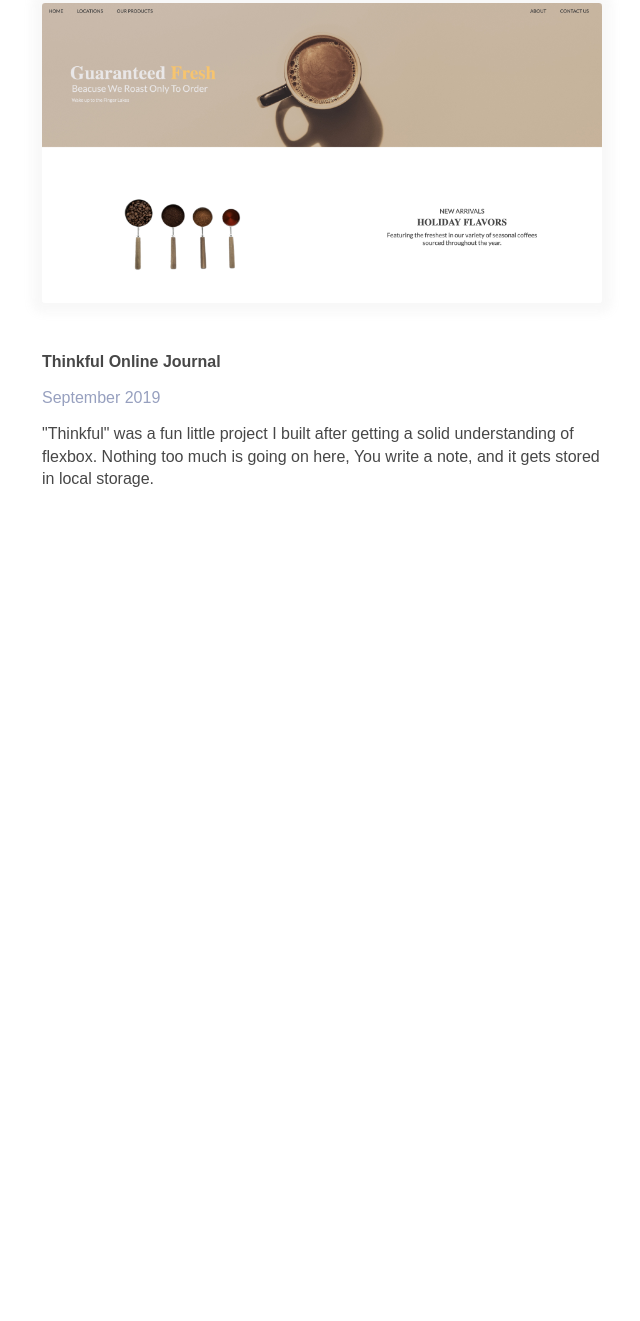
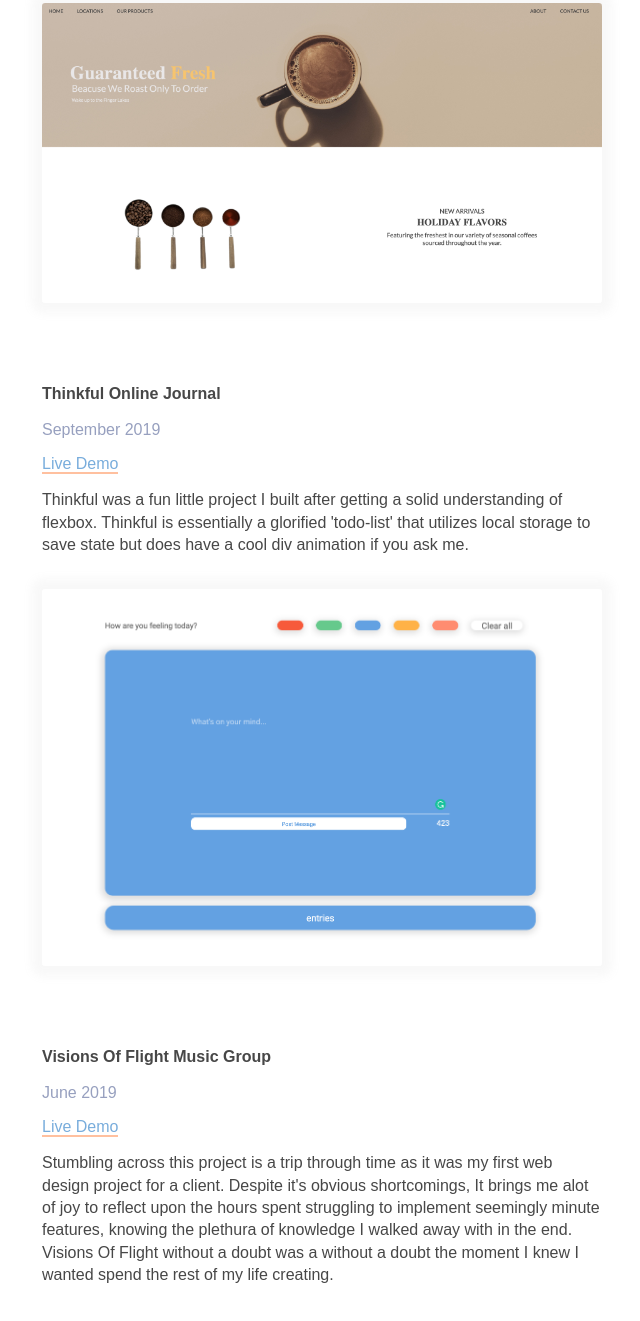
Before and after one commit to alexSatchell/Gatsby-Portfolio-Site, a Gatsby site: page /Graveyard in a window 1280 px wide. Shown: the part 513-1834 px from the top of the page, without its empty margins (318-958 px from the left). Before the commit the page ends 1100 px from the top, so only its background shows below. Built offline with nearby package versions, Linux system fonts and the light colour scheme; Gatsby itself is replaced by a stand-in of ours.

Commit message:
Fixed font resizing issues

```diff
--- a/src/components/Projects/ProjectList/styles.js
+++ b/src/components/Projects/ProjectList/styles.js
@@ -9,7 +9,6 @@ export const ProjectListContainer = styled.div`
   display: flex;
   align-items: flex-start;
   justify-content: flex-start;
-  /* border: 1px solid black; */
 
   @media (${QUERIES.small}) {
     align-items: center;
@@ -18,9 +17,7 @@ export const ProjectListContainer = styled.div`
   }
 
   @media (${QUERIES.xsmall}) {
-    align-items: center;
-    justify-content: center;
-    width: 100%;
+    grid-column: 3 / -3;
   }
 `
 
--- a/src/pages/Graveyard.js
+++ b/src/pages/Graveyard.js
@@ -10,6 +10,7 @@
 import Navigation from "../components/Article/Navigation"
 
 import coffeeRoasters from "../images/coffeeRoasters.jpg"
+import thinkful from "../images/thinkful.png"
 
 const Graveyard = () => {
   return (
@@ -22,7 +23,7 @@
           Though not always the most appealing, every project here has served as
           a monumental stepping stone in my growth as a developer. I believe it
           is vital to document your programming journey and can help prevent the
-          inevitable 'imposter syndrome' we all face.
+          inevitable "imposter syndrome" we all face.
         </Paragraph>
         <Article>
           <Paragraph>
@@ -41,14 +42,41 @@
           </Paragraph>
           <Image src={coffeeRoasters} width={"100%"} />
 
-          <Paragraph margin={"3rem 0 0 0 "}>
+          <Paragraph margin={"5rem 0 0 0 "}>
             <strong>Thinkful Online Journal</strong>
           </Paragraph>
           <Date>September 2019</Date>
+          <ExternalLink
+            target="_blank"
+            href="https://alexsatchell.github.io/Thinkful-Online-Journal/"
+          >
+            Live Demo
+          </ExternalLink>
           <Paragraph>
-            "Thinkful" was a fun little project I built after getting a solid
-            understanding of flexbox. Nothing too much is going on here, You
-            write a note, and it gets stored in local storage.
+            Thinkful was a fun little project I built after getting a solid
+            understanding of flexbox. Thinkful is essentially a glorified
+            'todo-list' that utilizes local storage to save state but does have
+            a cool div animation if you ask me.
+          </Paragraph>
+          <Image src={thinkful} width={"100%"} />
+          <Paragraph margin={"5rem 0 0 0 "}>
+            <strong>Visions Of Flight Music Group</strong>
+          </Paragraph>
+          <Date>June 2019</Date>
+          <ExternalLink
+            target="_blank"
+            href="https://alexsatchell.github.io/Coffee-Roasters/"
+          >
+            Live Demo
+          </ExternalLink>
+          <Paragraph>
+            Stumbling across this project is a trip through time as it was my
+            first web design project for a client. Despite it's obvious
+            shortcomings, It brings me alot of joy to reflect upon the hours
+            spent struggling to implement seemingly minute features, knowing the
+            plethura of knowledge I walked away with in the end. Visions Of
+            Flight without a doubt was a without a doubt the moment I knew I
+            wanted spend the rest of my life creating.
           </Paragraph>
         </Article>
       </ArticleContainer>
```
Also changed, not shown: src/components/Header/styles.js (+1 -6 lines), src/components/Projects/ProjectItem/styles.js (+22 -1 lines), src/styling/global.js (+2 -6 lines), src/images/thinkful.png (added), src/images/visionsOfFlight.jpg (added).
